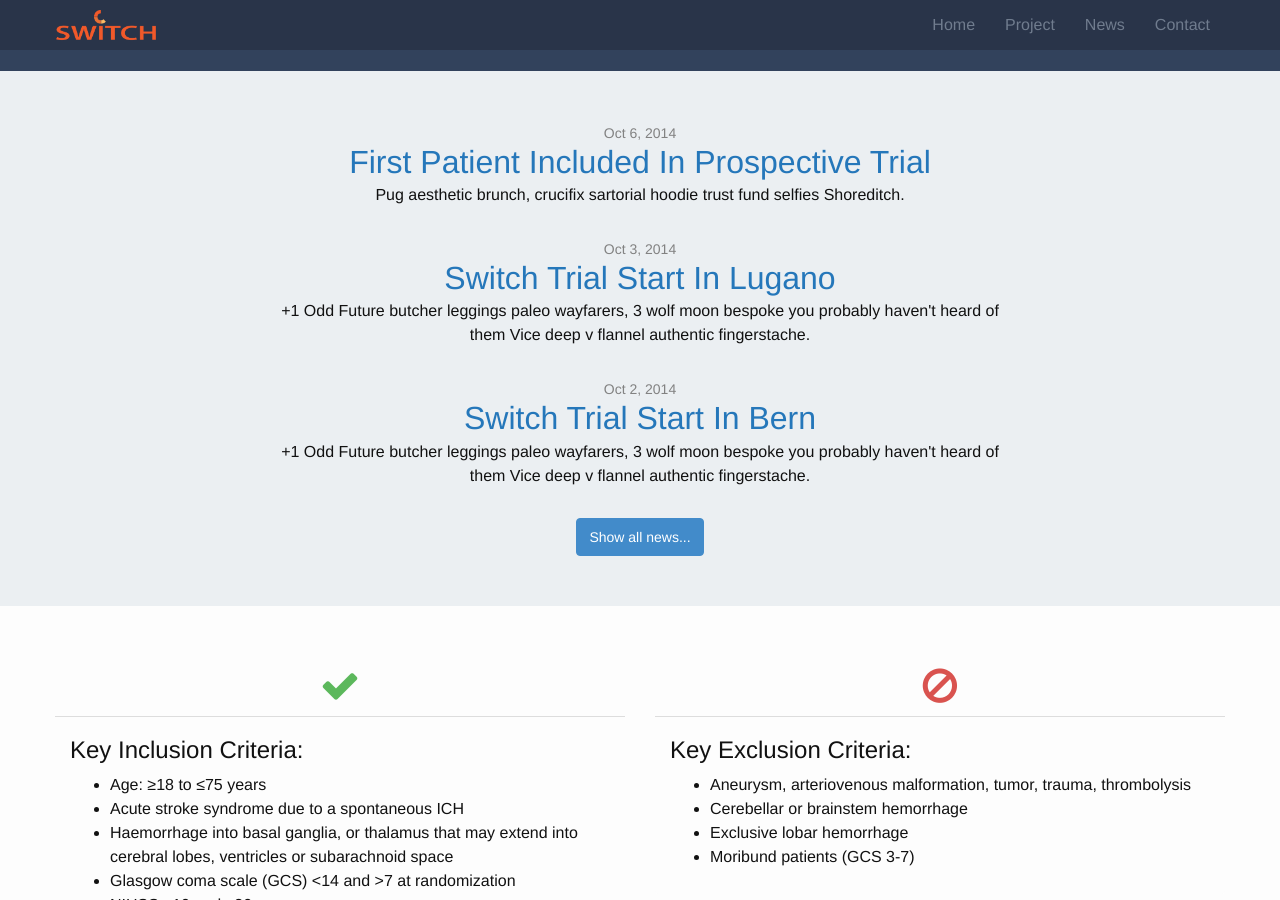
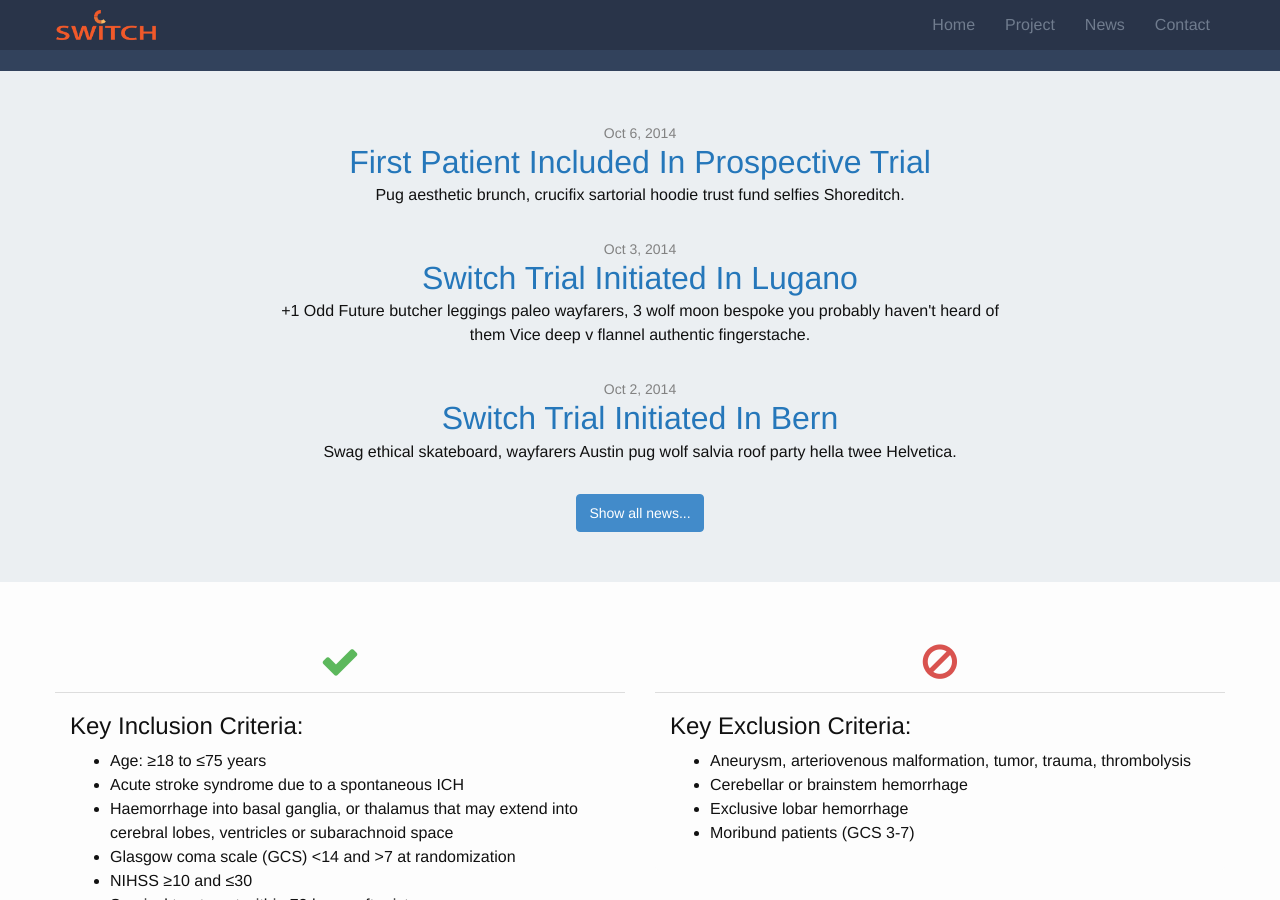
Before and after one commit to bressanj/switch, a Jekyll site: the page built from index.html, in a window 1280 px wide and 900 px high, scrolled down 617 px. Built offline with Jekyll 4.4.1, drawn with Linux system fonts in a browser that asks for light colours; Markdown is read by kramdown in place of the engine named in the settings; a file with an impossible date is left out.

Commit message:
Slight changes in posts.

```diff
--- a/_posts/2014-10-02-Switch-trial-start-in-Bern.md
+++ b/_posts/2014-10-02-Switch-trial-initiated-in-Bern.md
@@ -1,10 +1,8 @@
 ---
 layout: post
 published: true
-excerpt: "+1 Odd Future butcher leggings paleo wayfarers, 3 wolf moon bespoke you probably haven't heard of them Vice deep v flannel authentic fingerstache."
+excerpt: "Swag ethical skateboard, wayfarers Austin pug wolf salvia roof party hella twee Helvetica."
 ---
-
-## A New Post
 
 Enter text in [Markdown](http://daringfireball.net/projects/markdown/). Use the toolbar above, or click the **?** button for formatting help.
 
```
Also changed, not shown: _posts/2014-09-09-what-a-day.md (deleted, +0 -15 lines), _posts/2014-10-03-Switch-trial-initiated-in-Lugano.md (renamed from _posts/2014-10-03-Switch-trial-start-in-Lugano.md).
